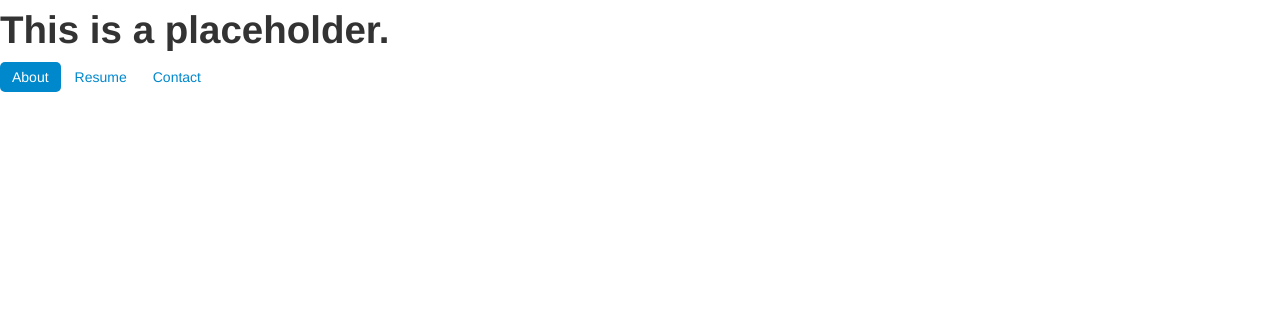
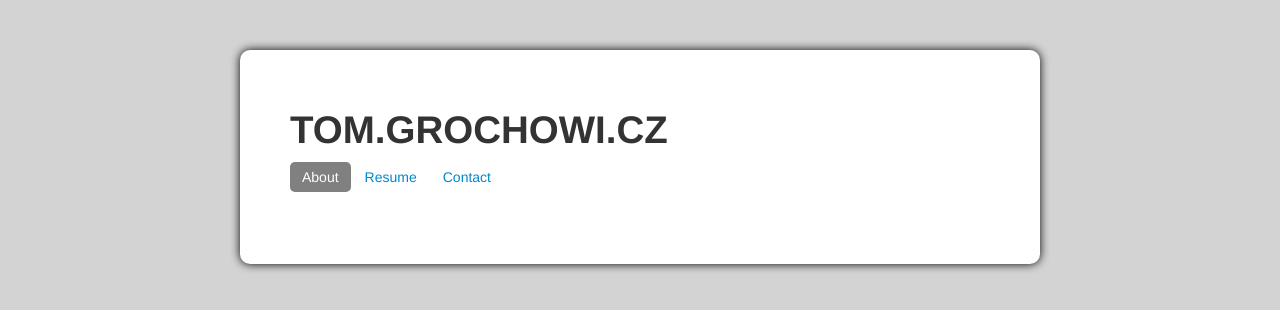
Before and after one commit to tgrochowicz/tom.grochowi.cz, a plain HTML site: page index.html in a window 1280 px wide. Drawn offline with Linux system fonts and the light colour scheme.

Commit message:
A little better

```diff
--- /dev/null
+++ b/css/style.css
@@ -0,0 +1,18 @@
+.page {
+	width: 700px;
+	margin-right: auto;
+	margin-left: auto;
+	background-color: white;
+	padding: 50px;
+	border-radius: 10px;
+	margin-top: 50px;
+	box-shadow: 0px 0px 10px #000;
+	margin-bottom: 50px;
+}
+body {
+	background-color:lightgray;
+}
+.nav-pills>.active>a, .nav-pills>.active>a:hover, .nav-pills>.active>a:focus {
+	color: #fff;
+	background-color: gray;
+}
--- a/index.html
+++ b/index.html
@@ -3,14 +3,13 @@
 	<head>
 		<title>tgrochowicz.com</title>
 		<link href="css/bootstrap.min.css" rel="stylesheet" media="screen">
+		<link href="css/style.css" rel="stylesheet" media="screen">
 	</head>
 	<body>
-		<div id="content">
-			<h1>
-				This is a placeholder.
-			</h1>
+		<div class="page">
+			<div id="title">
+				<h1>TOM.GROCHOWI.CZ</h1>
 			</div>
-
 			<div id="nav">
 				<ul class="nav nav-pills">
 					<li class="active"><a href="/about">About</a>
@@ -18,6 +17,13 @@
 					<li><a href="/contact">Contact</a>
 				</ul>
 			</div>
+			<div id="content">
+			</div>
+			<div id="footer">
+			</div>
+		</div>
+
+
 
 
 		<script src="js/bootstrap.min.js"></script>
```
Lines whose indentation alone changed are shown as unchanged.
